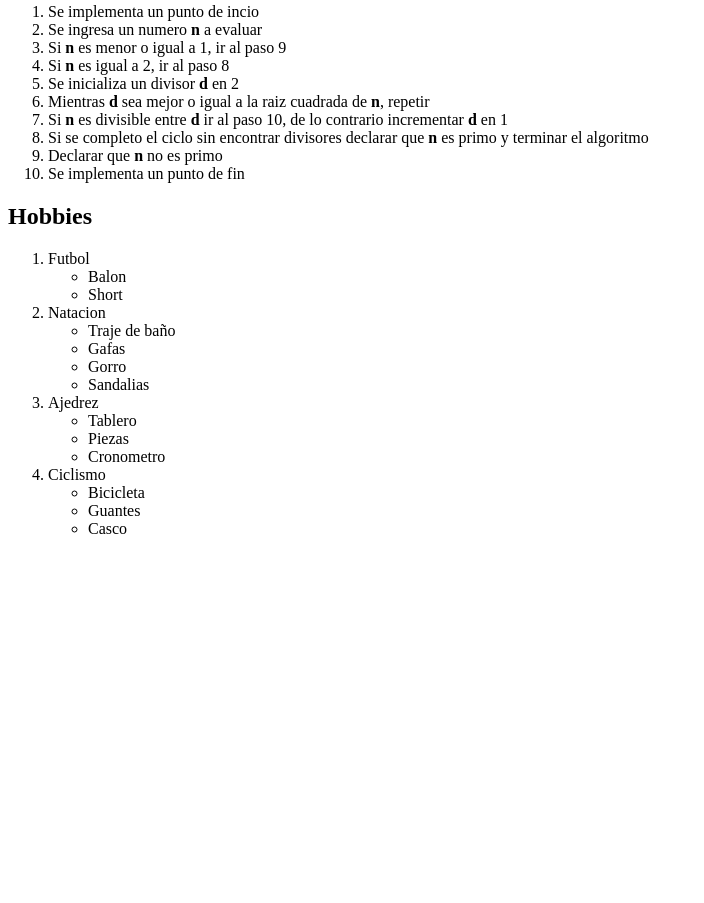
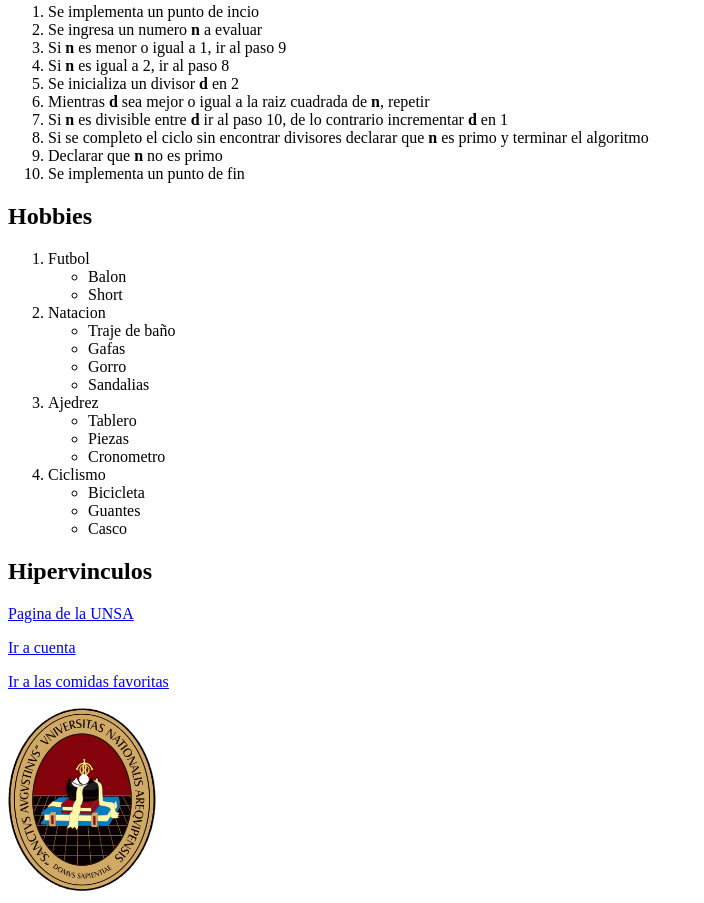
Before and after one commit to JonahtanMG/IDWEB-LAB04, a plain HTML site: page index.html in a window 1280 px wide. Shown: the part 377-1280 px from the top of the page, without its empty margins (0-704 px from the left). Before the commit the page ends 931 px from the top, so only its background shows below. Drawn offline with Linux system fonts and the light colour scheme.

Commit message:
Segundo commit, se añadieron hipervinculos

```diff
--- a/index.html
+++ b/index.html
@@ -7,7 +7,7 @@
 </head>
 <body>
     <!-- Aqui va una lista desordenada -->
-    <h2>Mis comidas favoritas: </h2>
+    <h2 id="Comidas">Mis comidas favoritas: </h2>
     <ul>
         <li>Adobo</li>
         <li>La ocopa</li>
@@ -71,6 +71,23 @@
             </ul>
         </li>
     </ol>
-
+    <!-- Aqui se implementaron los hipervinculos -->
+    <h2>Hipervinculos</h2>
+    <!-- Ir a una pagina web -->
+    <p>
+        <a href="https://www.unsa.edu.pe/">Pagina de la UNSA</a>
+    </p>
+    <!-- Ir a un archivo -->
+    <p>
+        <a href="cuenta.html">Ir a cuenta</a>
+    </p>
+    <!-- Ir a una parte de la pagina -->
+    <p>
+        <a href="#Comidas">Ir a las comidas favoritas</a>
+    </p>
+    <!-- Imagen que lleva a una pagina -->
+    <a href="https://www.unsa.edu.pe/">
+        <img src="UNSA.png" alt="Logo de la UNSA" width="150">
+    </a>
 </body>
 </html>
```
Also changed, not shown: UNSA.png (added), cuenta.html (added).
